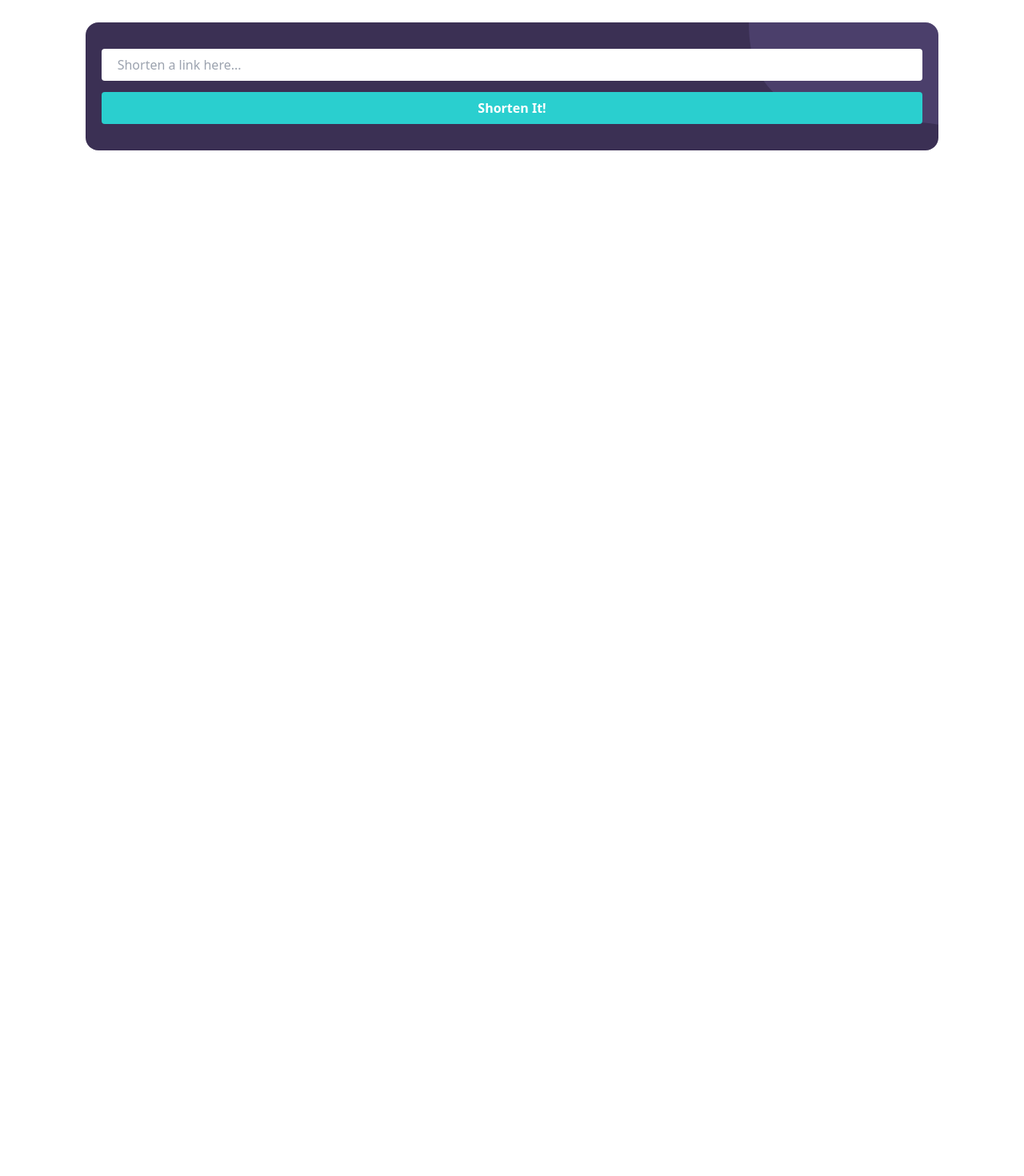
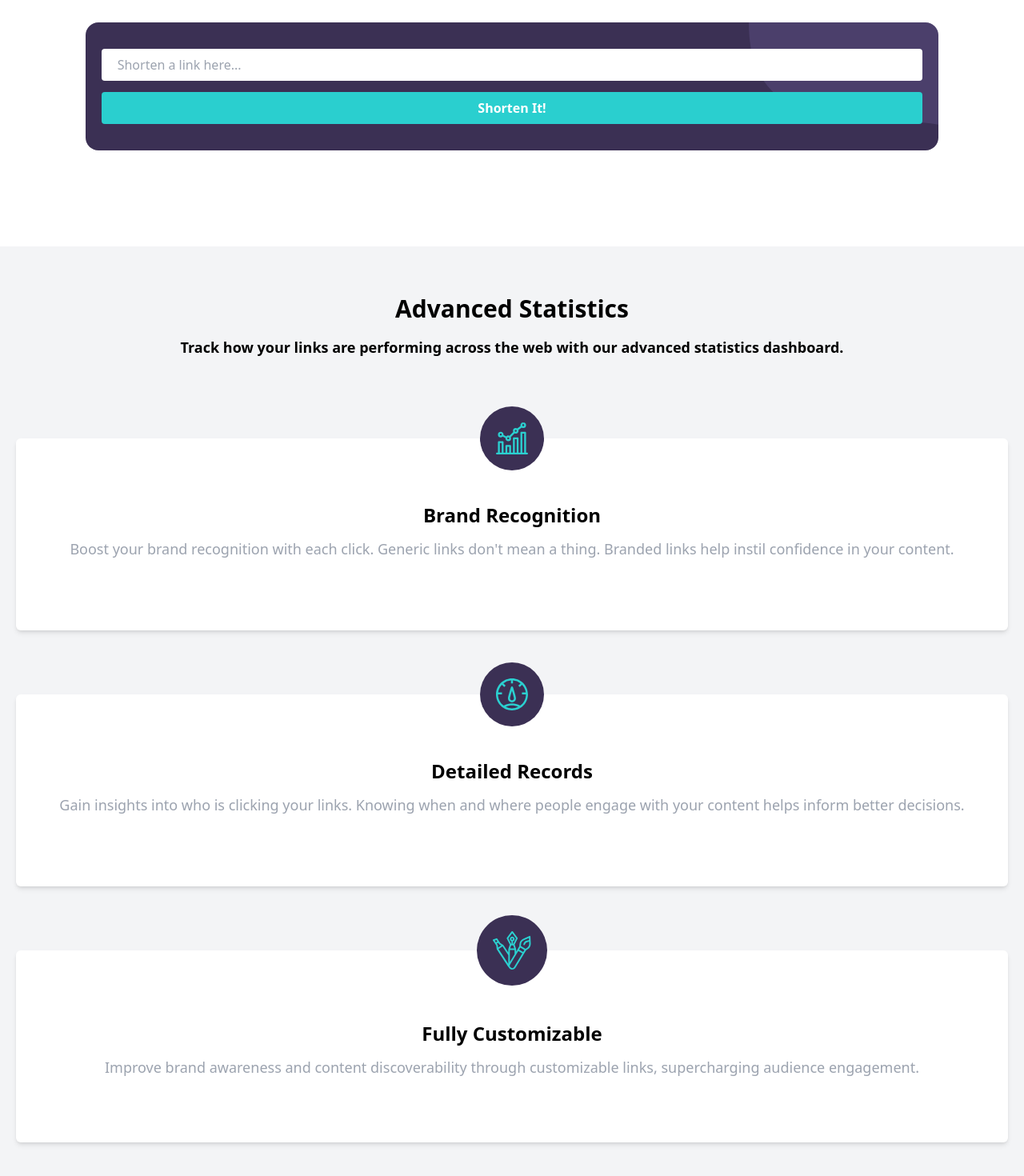
Before and after one commit to AakashSahani/urlshortener, a React (Vite) app: page / in a window 1280 px wide. Shown: the part 1227-2697 px from the top of the page at 80% size. Before the commit the page ends 2055 px from the top, so only its background shows below. Built offline with nearby package versions, Linux system fonts and the light colour scheme.

Commit message:
Updated Features Styling

```diff
--- a/src/App.jsx
+++ b/src/App.jsx
@@ -11,7 +11,7 @@ function App() {
 			<>
 				<Hero />
 				<UrlShortener />
-				{/* <Features /> */}
+				<Features />
 			</>
 			{/* <Footer /> */}
 		</>
--- a/src/components/Features/Features.jsx
+++ b/src/components/Features/Features.jsx
@@ -1,58 +1,48 @@
 import React from 'react';
-import './Features.css';
 import BrandRecognition from '../../assets/icon-brand-recognition.svg';
 import DetailedRecords from '../../assets/icon-detailed-records.svg';
 import FullyCustomizable from '../../assets/icon-fully-customizable.svg';
 
 function Features() {
 	return (
-		<section className="features">
-			<div className="text">
-				<h2>Advanced Statistics</h2>
-				<p>
+		<section className="min-h-fit p-5 flex flex-col text-center bg-gray-100 space-y-5">
+			<div className="text px-3 space-y-4 my-10">
+				<h2 className="text-3xl font-bold">Advanced Statistics</h2>
+				<p className="text-lg font-bold">
 					Track how your links are performing across the web with our advanced
 					statistics dashboard.
 				</p>
 			</div>
-			<ul>
-				<li>
-					<div className="feature">
-						<div className="img">
+			<ul className="w-full h-fit py-10 space-y-20">
+				<li className="bg-white rounded-md shadow-md flex flex-col items-center px-5 pb-5 min-h-60">
+					<div className="-translate-y-1/2 w-fit rounded-full bg-darkViolet p-5">
 						<img src={BrandRecognition} alt="Brand recognition" />
 					</div>
-						<h2>Brand Recognition</h2>
-						<p>
+					<h2 className="font-bold text-2xl">Brand Recognition</h2>
+					<p className="text-lg text-gray-400 my-3">
 						Boost your brand recognition with each click. Generic links don't
-							mean a thing. Branded links help instil confidence in your
-							content.
+						mean a thing. Branded links help instil confidence in your content.
 					</p>
-					</div>
 				</li>
-				<li>
-					<div className="feature">
-						<div className="img">
+				<li className="bg-white rounded-md shadow-md flex flex-col items-center px-5 pb-5 min-h-60">
+					<div className="-translate-y-1/2 w-fit rounded-full bg-darkViolet p-5">
 						<img src={DetailedRecords} alt="Detailed Records" />
 					</div>
-						<h2>Detailed Records</h2>
-						<p>
-							Boost your brand recognition with each click. Generic links don't
-							mean a thing. Branded links help instil confidence in your
-							content.
+					<h2 className="font-bold text-2xl">Detailed Records</h2>
+					<p className="text-lg text-gray-400 my-3">
+						Gain insights into who is clicking your links. Knowing when and
+						where people engage with your content helps inform better decisions.
 					</p>
-					</div>
 				</li>
-				<li>
-					<div className="feature">
-						<div className="img">
+				<li className="bg-white rounded-md shadow-md flex flex-col items-center px-5 pb-5 min-h-60">
+					<div className="-translate-y-1/2 w-fit rounded-full bg-darkViolet p-5">
 						<img src={FullyCustomizable} alt="Fully Customizable" />
 					</div>
-						<h2>Fully Customizable</h2>
-						<p>
-							Boost your brand recognition with each click. Generic links don't
-							mean a thing. Branded links help instil confidence in your
-							content.
+					<h2 className="font-bold text-2xl">Fully Customizable</h2>
+					<p className="text-lg text-gray-400 my-3">
+						Improve brand awareness and content discoverability through
+						customizable links, supercharging audience engagement.
 					</p>
-					</div>
 				</li>
 			</ul>
 		</section>
--- a/src/components/UrlShortener/UrlShortener.jsx
+++ b/src/components/UrlShortener/UrlShortener.jsx
@@ -35,7 +35,7 @@ function UrlShortener() {
 	};
 
 	return (
-		<main className="flex flex-col items-center w-screen h-screen min-h-fit">
+		<main className="flex flex-col items-center w-screen min-h-fit pb-20">
 			<form
 				onSubmit={handleSubmit}
 				className="flex flex-col justify-evenly items-center w-10/12 h-40 p-5 bg-bgShortenMobile bg-no-repeat bg-right-top bg-auto bg-darkViolet rounded-2xl"
@@ -61,7 +61,7 @@ function UrlShortener() {
 					result.map((res) => (
 						<li
 							key={res.id}
-							className="flex flex-col w-10/12 h-40 rounded-2xl justify-center border shadow"
+							className="flex flex-col w-10/12 h-40 my-3 rounded-2xl justify-center border shadow"
 						>
 							<a
 								href={res.url}
```
Lines whose indentation alone changed are shown as unchanged.
